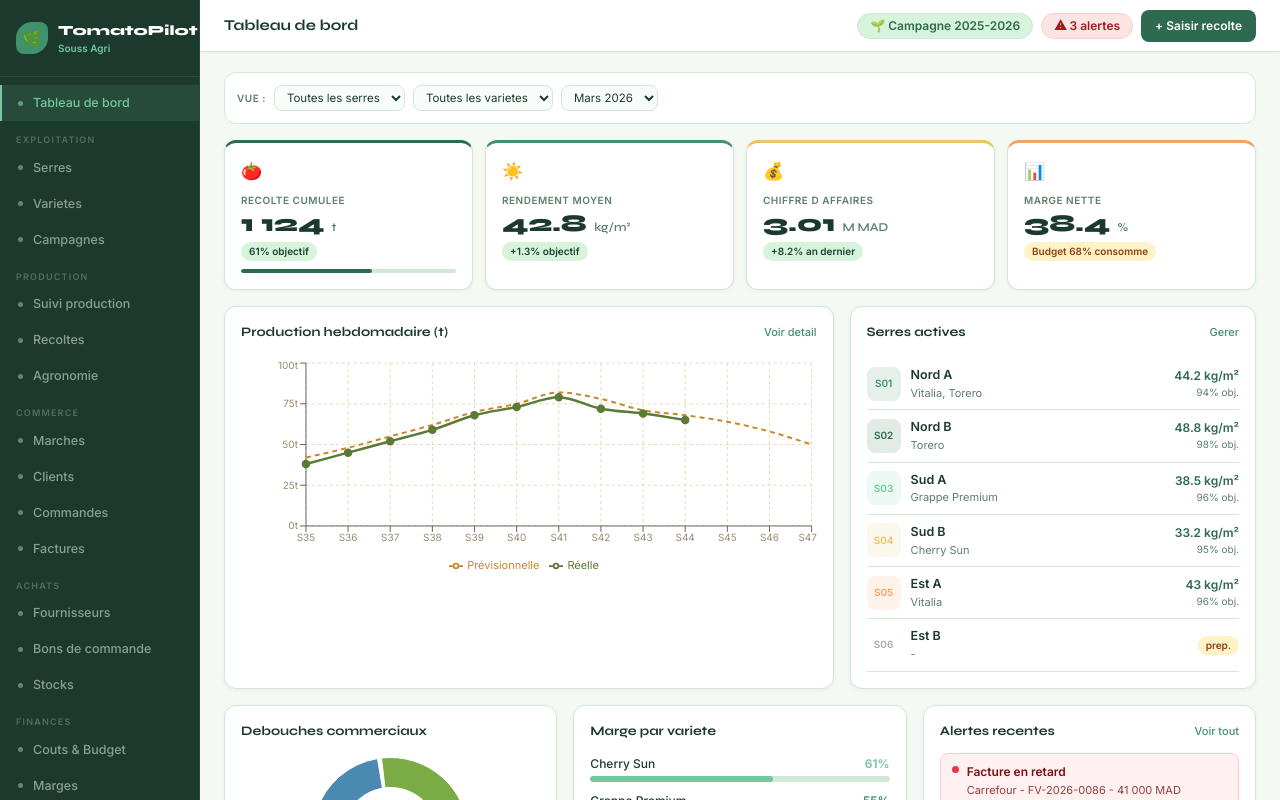
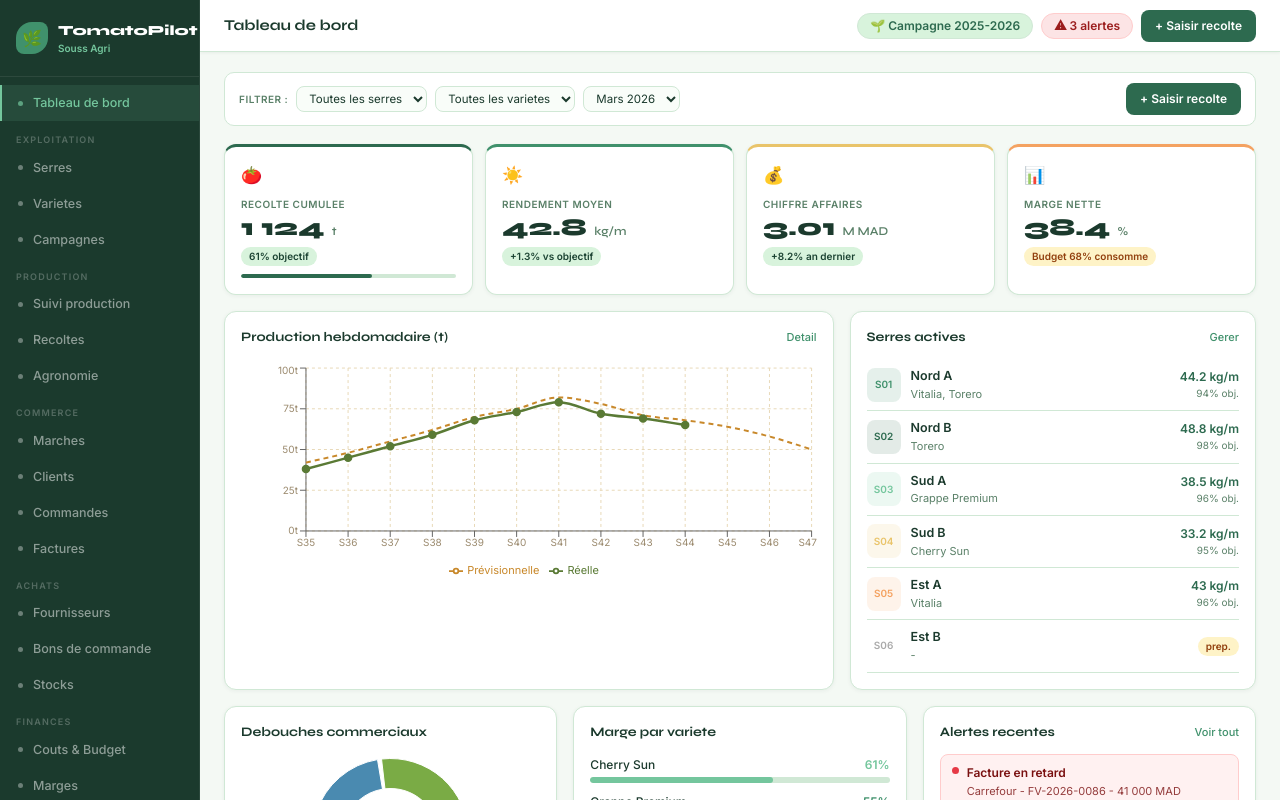
Before and after one commit to obenhalima/AgriApp, a Next.js app: page / in a window 1280 px wide. Shown: the top 800 px of the page. Built offline with nearby package versions, Linux system fonts and the light colour scheme.

Commit message:
feat: dashboard modales fonctionnelles

```diff
--- a/app/page.tsx
+++ b/app/page.tsx
@@ -1,4 +1,5 @@
 'use client'
+import { useState } from 'react'
 import Link from 'next/link'
 import { ProductionChart } from '@/components/dashboard/ProductionChart'
 import { CostChart, MarketPieChart } from '@/components/dashboard/CostChart'
@@ -23,93 +24,152 @@ const VARS = [
 const ALERTES = [
   { type:'err', titre:'Facture en retard', msg:'Carrefour - FV-2026-0086 - 41 000 MAD' },
   { type:'warn', titre:'Stock critique', msg:'Filets 1kg cerise - 4 800 / 5 000 min' },
-  { type:'warn', titre:'Budget engrais', msg:'412k vs 380k prevu (+8.4%)' },
+  { type:'warn', titre:'Budget engrais depasse', msg:'412k vs 380k prevu (+8.4%)' },
 ]
 
+function Modal({ title, onClose, children }: { title: string; onClose: () => void; children: React.ReactNode }) {
+  return (
+    <div className="modal-overlay" onClick={(e) => e.target === e.currentTarget && onClose()}>
+      <div className="modal-box">
+        <div className="modal-header">
+          <span className="modal-title">{title}</span>
+          <button className="modal-close" onClick={onClose}>x</button>
+        </div>
+        <div className="modal-body">{children}</div>
+      </div>
+    </div>
+  )
+}
+
+function ModalRecolte({ onClose }: { onClose: () => void }) {
+  const [form, setForm] = useState({ serre:'S01', variete:'Vitalia', date:'', cat1:'', cat2:'', cat3:'', poids:'', notes:'' })
+  const [saved, setSaved] = useState(false)
+  const handle = (k: string, v: string) => setForm(f => ({ ...f, [k]: v }))
+  const submit = () => { setSaved(true); setTimeout(onClose, 1200) }
+  return (
+    <Modal title="Saisir une recolte" onClose={onClose}>
+      {saved ? (
+        <div style={{ textAlign:'center', padding:'20px 0' }}>
+          <div style={{ fontSize:32, marginBottom:8 }}>ok</div>
+          <div style={{ color:'var(--leaf)', fontWeight:600 }}>Recolte enregistree !</div>
+        </div>
+      ) : (
+        <>
+          <div className="form-row" style={{ marginBottom:14 }}>
+            <div>
+              <label className="form-label">Serre</label>
+              <select className="form-input" value={form.serre} onChange={e => handle('serre', e.target.value)}>
+                {SERRES.filter(s => !s.prep).map(s => <option key={s.code} value={s.code}>{s.code} - {s.nom}</option>)}
+              </select>
+            </div>
+            <div>
+              <label className="form-label">Variete</label>
+              <select className="form-input" value={form.variete} onChange={e => handle('variete', e.target.value)}>
+                {VARS.map(v => <option key={v.nom}>{v.nom}</option>)}
+              </select>
+            </div>
+          </div>
+          <div className="form-row" style={{ marginBottom:14 }}>
+            <div>
+              <label className="form-label">Date de recolte</label>
+              <input type="date" className="form-input" value={form.date} onChange={e => handle('date', e.target.value)} />
+            </div>
+            <div>
+              <label className="form-label">Poids total (kg)</label>
+              <input type="number" className="form-input" placeholder="0" value={form.poids} onChange={e => handle('poids', e.target.value)} />
+            </div>
+          </div>
+          <div className="form-row" style={{ marginBottom:14 }}>
+            <div>
+              <label className="form-label">Cat. 1 - Export (kg)</label>
+              <input type="number" className="form-input" placeholder="0" value={form.cat1} onChange={e => handle('cat1', e.target.value)} />
+            </div>
+            <div>
+              <label className="form-label">Cat. 2 - Local (kg)</label>
+              <input type="number" className="form-input" placeholder="0" value={form.cat2} onChange={e => handle('cat2', e.target.value)} />
+            </div>
+          </div>
+          <div style={{ marginBottom:14 }}>
+            <label className="form-label">Observations</label>
+            <textarea className="form-input" rows={2} placeholder="Notes qualite, conditions..." value={form.notes} onChange={e => handle('notes', e.target.value)} />
+          </div>
+          <div className="modal-footer" style={{ padding:0, border:'none', marginTop:4 }}>
+            <button className="btn-ghost" onClick={onClose}>Annuler</button>
+            <button className="btn-primary" onClick={submit} disabled={!form.date || !form.poids}>
+              Enregistrer la recolte
+            </button>
+          </div>
+        </>
+      )}
+    </Modal>
+  )
+}
+
 export default function DashboardPage() {
+  const [modal, setModal] = useState<string | null>(null)
+
   return (
-    <div style={{ padding: '20px 24px' }}>
+    <div style={{ padding:'20px 24px' }}>
+
+      {/* Modal recolte */}
+      {modal === 'recolte' && <ModalRecolte onClose={() => setModal(null)} />}
 
       {/* Filtres */}
-      <div className="flex items-center gap-2 p-3 mb-4 rounded-xl"
-        style={{ background: 'var(--card)', border: '1px solid var(--border)' }}>
-        <span style={{ fontSize: 10, fontWeight: 600, color: 'var(--muted)', textTransform: 'uppercase', letterSpacing: '.5px' }}>Vue :</span>
-        <select className="form-input" style={{ width: 'auto', padding: '4px 8px', fontSize: 11.5 }}>
-          <option>Toutes les serres</option>
-        </select>
-        <select className="form-input" style={{ width: 'auto', padding: '4px 8px', fontSize: 11.5 }}>
-          <option>Toutes les varietes</option>
-        </select>
-        <select className="form-input" style={{ width: 'auto', padding: '4px 8px', fontSize: 11.5 }}>
-          <option>Mars 2026</option>
-        </select>
+      <div style={{ display:'flex', alignItems:'center', gap:8, padding:'10px 14px', marginBottom:18, background:'#fff', border:'1px solid var(--border)', borderRadius:10 }}>
+        <span style={{ fontSize:10, fontWeight:600, color:'var(--muted)', textTransform:'uppercase', letterSpacing:'.5px' }}>Filtrer :</span>
+        {['Toutes les serres','Toutes les varietes','Mars 2026'].map((opt, i) => (
+          <select key={i} className="form-input" style={{ width:'auto', padding:'4px 8px', fontSize:11.5 }}>
+            <option>{opt}</option>
+          </select>
+        ))}
+        <button onClick={() => setModal('recolte')} className="btn-primary" style={{ marginLeft:'auto', fontSize:12, padding:'6px 14px' }}>
+          + Saisir recolte
+        </button>
       </div>
 
-      {/* KPI ROW */}
+      {/* KPI */}
       <div className="grid grid-cols-4 gap-3 mb-4">
-        <div className="kpi-card" style={{ borderTop: '3px solid #2d6a4f' }}>
-          <div style={{ fontSize: 17, marginBottom: 8 }}>{'🍅'}</div>
-          <div style={{ fontSize: 10, fontWeight: 600, color: 'var(--muted)', textTransform: 'uppercase', letterSpacing: '.5px', marginBottom: 4 }}>Recolte cumulee</div>
-          <div style={{ fontFamily: 'Syne, sans-serif', fontSize: 24, fontWeight: 800, lineHeight: 1, marginBottom: 5 }}>
-            1 124 <span style={{ fontSize: 12, fontWeight: 500, color: 'var(--muted)' }}>t</span>
+        {[
+          { label:'Recolte cumulee', val:'1 124', unit:'t', tag:'tag-green', tagTxt:'61% objectif', color:'#2d6a4f', progress:61, icon:'🍅' },
+          { label:'Rendement moyen', val:'42.8', unit:'kg/m', tag:'tag-green', tagTxt:'+1.3% vs objectif', color:'#40916c', icon:'☀️' },
+          { label:'Chiffre affaires', val:'3.01', unit:'M MAD', tag:'tag-green', tagTxt:'+8.2% an dernier', color:'#e9c46a', icon:'💰' },
+          { label:'Marge nette', val:'38.4', unit:'%', tag:'tag-amber', tagTxt:'Budget 68% consomme', color:'#f4a261', icon:'📊' },
+        ].map((k, i) => (
+          <div key={i} className="kpi-card" style={{ borderTop:`3px solid ${k.color}` }}>
+            <div style={{ fontSize:17, marginBottom:8 }}>{k.icon}</div>
+            <div style={{ fontSize:10, fontWeight:600, color:'var(--muted)', textTransform:'uppercase', letterSpacing:'.5px', marginBottom:4 }}>{k.label}</div>
+            <div style={{ fontFamily:'Syne,sans-serif', fontSize:24, fontWeight:800, lineHeight:1, marginBottom:6 }}>
+              {k.val} <span style={{ fontSize:12, fontWeight:500, color:'var(--muted)' }}>{k.unit}</span>
+            </div>
+            <span className={k.tag}>{k.tagTxt}</span>
+            {k.progress && (
+              <div style={{ height:4, background:'var(--border)', borderRadius:2, marginTop:8, overflow:'hidden' }}>
+                <div style={{ height:'100%', width:`${k.progress}%`, background:k.color, borderRadius:2 }} />
+              </div>
+            )}
           </div>
-          <span className="tag-green">61% objectif</span>
-          <div style={{ height: 4, background: 'var(--border)', borderRadius: 2, marginTop: 8, overflow: 'hidden' }}>
-            <div style={{ height: '100%', width: '61%', background: '#2d6a4f', borderRadius: 2 }} />
-          </div>
-        </div>
-
-        <div className="kpi-card" style={{ borderTop: '3px solid #40916c' }}>
-          <div style={{ fontSize: 17, marginBottom: 8 }}>{'☀️'}</div>
-          <div style={{ fontSize: 10, fontWeight: 600, color: 'var(--muted)', textTransform: 'uppercase', letterSpacing: '.5px', marginBottom: 4 }}>Rendement moyen</div>
-          <div style={{ fontFamily: 'Syne, sans-serif', fontSize: 24, fontWeight: 800, lineHeight: 1, marginBottom: 5 }}>
-            42.8 <span style={{ fontSize: 12, fontWeight: 500, color: 'var(--muted)' }}>kg/m²</span>
-          </div>
-          <span className="tag-green">+1.3% objectif</span>
-        </div>
-
-        <div className="kpi-card" style={{ borderTop: '3px solid #e9c46a' }}>
-          <div style={{ fontSize: 17, marginBottom: 8 }}>{'💰'}</div>
-          <div style={{ fontSize: 10, fontWeight: 600, color: 'var(--muted)', textTransform: 'uppercase', letterSpacing: '.5px', marginBottom: 4 }}>Chiffre d affaires</div>
-          <div style={{ fontFamily: 'Syne, sans-serif', fontSize: 24, fontWeight: 800, lineHeight: 1, marginBottom: 5 }}>
-            3.01 <span style={{ fontSize: 12, fontWeight: 500, color: 'var(--muted)' }}>M MAD</span>
-          </div>
-          <span className="tag-green">+8.2% an dernier</span>
-        </div>
-
-        <div className="kpi-card" style={{ borderTop: '3px solid #f4a261' }}>
-          <div style={{ fontSize: 17, marginBottom: 8 }}>{'📊'}</div>
-          <div style={{ fontSize: 10, fontWeight: 600, color: 'var(--muted)', textTransform: 'uppercase', letterSpacing: '.5px', marginBottom: 4 }}>Marge nette</div>
-          <div style={{ fontFamily: 'Syne, sans-serif', fontSize: 24, fontWeight: 800, lineHeight: 1, marginBottom: 5 }}>
-            38.4 <span style={{ fontSize: 12, fontWeight: 500, color: 'var(--muted)' }}>%</span>
-          </div>
-          <span className="tag-amber">Budget 68% consomme</span>
-        </div>
+        ))}
       </div>
 
       {/* Charts */}
-      <div className="grid gap-4 mb-4" style={{ gridTemplateColumns: '1.5fr 1fr' }}>
+      <div className="grid gap-4 mb-4" style={{ gridTemplateColumns:'1.5fr 1fr' }}>
         <div className="card">
           <div className="flex items-center justify-between mb-4">
             <h3 style={{ fontFamily:'Syne,sans-serif', fontSize:13, fontWeight:700 }}>Production hebdomadaire (t)</h3>
-            <Link href="/production" style={{ fontSize:11, color:'var(--leaf2)', fontWeight:500 }}>Voir detail</Link>
+            <Link href="/production" style={{ fontSize:11, color:'var(--leaf2)', fontWeight:500 }}>Detail</Link>
           </div>
           <ProductionChart />
         </div>
-
         <div className="card">
-          <div className="flex items-center justify-between mb-4">
+          <div className="flex items-center justify-between mb-3">
             <h3 style={{ fontFamily:'Syne,sans-serif', fontSize:13, fontWeight:700 }}>Serres actives</h3>
             <Link href="/serres" style={{ fontSize:11, color:'var(--leaf2)', fontWeight:500 }}>Gerer</Link>
           </div>
           {SERRES.map(s => {
             const pct = s.th > 0 ? Math.round(s.rend / s.th * 100) : 0
-            const ok = pct >= 93
             return (
-              <div key={s.code} className="flex items-center gap-2.5 py-2"
-                style={{ borderBottom:'1px solid var(--border)' }}>
-                <div className="flex items-center justify-center flex-shrink-0"
-                  style={{ width:34, height:34, borderRadius:8, background:`${s.color}22`, color:s.color, fontSize:10, fontWeight:700 }}>
+              <div key={s.code} className="flex items-center gap-2.5 py-2" style={{ borderBottom:'1px solid var(--border)' }}>
+                <div style={{ width:34, height:34, borderRadius:8, background:`${s.color}22`, color:s.color, fontSize:10, fontWeight:700, display:'flex', alignItems:'center', justifyContent:'center', flexShrink:0 }}>
                   {s.code}
                 </div>
                 <div style={{ flex:1, minWidth:0 }}>
@@ -119,7 +179,7 @@ export default function DashboardPage() {
                 <div style={{ textAlign:'right', flexShrink:0 }}>
                   {s.prep
                     ? <span className="tag-amber">prep.</span>
-                    : <><div style={{ fontSize:12, fontWeight:600, color: ok ? '#2d6a4f' : '#c07a00' }}>{s.rend} kg/m²</div>
+                    : <><div style={{ fontSize:12, fontWeight:600, color: pct>=93 ? '#2d6a4f' : '#c07a00' }}>{s.rend} kg/m</div>
                         <div style={{ fontSize:10, color:'var(--muted)' }}>{pct}% obj.</div></>
                   }
                 </div>
@@ -135,12 +195,11 @@ export default function DashboardPage() {
           <h3 style={{ fontFamily:'Syne,sans-serif', fontSize:13, fontWeight:700, marginBottom:14 }}>Debouches commerciaux</h3>
           <MarketPieChart />
         </div>
-
         <div className="card">
           <h3 style={{ fontFamily:'Syne,sans-serif', fontSize:13, fontWeight:700, marginBottom:14 }}>Marge par variete</h3>
           {VARS.map(v => (
             <div key={v.nom} style={{ marginBottom:10 }}>
-              <div className="flex justify-between" style={{ fontSize:12, marginBottom:3 }}>
+              <div style={{ display:'flex', justifyContent:'space-between', fontSize:12, marginBottom:3 }}>
                 <span style={{ fontWeight:500 }}>{v.nom}</span>
                 <span style={{ color:v.color, fontWeight:600 }}>{v.pct}%</span>
               </div>
@@ -150,9 +209,8 @@ export default function DashboardPage() {
             </div>
           ))}
         </div>
-
         <div className="card">
-          <div className="flex items-center justify-between mb-3">
+          <div style={{ display:'flex', alignItems:'center', justifyContent:'space-between', marginBottom:12 }}>
             <h3 style={{ fontFamily:'Syne,sans-serif', fontSize:13, fontWeight:700 }}>Alertes recentes</h3>
             <Link href="/alertes" style={{ fontSize:11, color:'var(--leaf2)', fontWeight:500 }}>Voir tout</Link>
           </div>
```
